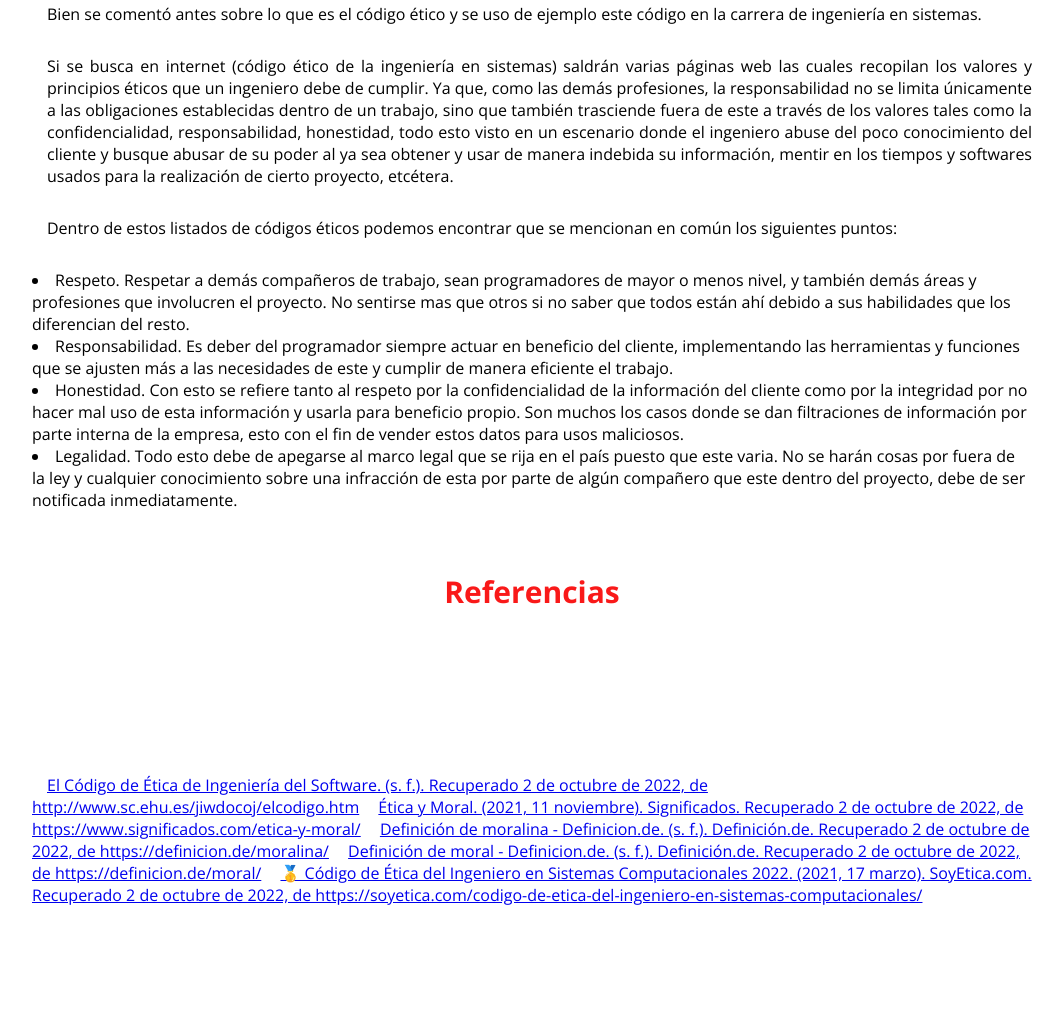
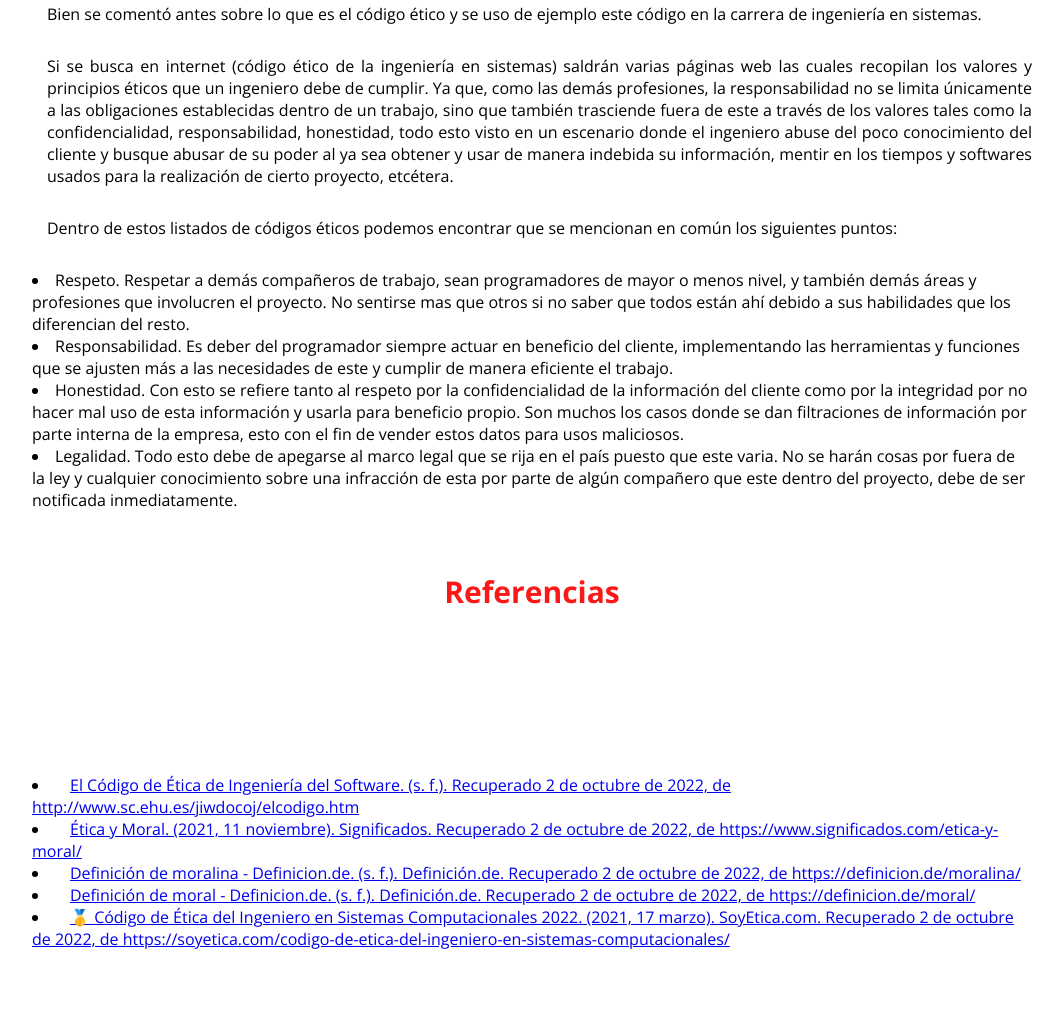
Before and after one commit to 12Antonio50/proyectmas, a plain HTML site: page index.html in a window 1280 px wide. Shown: the part 9347-10357 px from the top of the page, without its empty margins (108-1170 px from the left). Before the commit the page ends 10313 px from the top, so only its background shows below. Drawn offline with nearby package versions, Linux system fonts and the light colour scheme.

Commit message:
Update index.html

```diff
--- a/index.html
+++ b/index.html
@@ -348,11 +348,11 @@
     <h2 class="titulo">Referencias</h2>
     <div class="contenedor">
         <div class="contenedo-texto">
-            <a href="http://www.sc.ehu.es/jiwdocoj/elcodigo.htm">El Código de Ética de Ingeniería del Software. (s. f.). Recuperado 2 de octubre de 2022, de http://www.sc.ehu.es/jiwdocoj/elcodigo.htm</a>
-            <a href="https://www.significados.com/etica-y-moral/">Ética y Moral. (2021, 11 noviembre). Significados. Recuperado 2 de octubre de 2022, de https://www.significados.com/etica-y-moral/</a>
-            <a href="https://definicion.de/moralina/">Definición de moralina - Definicion.de. (s. f.). Definición.de. Recuperado 2 de octubre de 2022, de https://definicion.de/moralina/</a>
-            <a href="https://definicion.de/moral/">Definición de moral - Definicion.de. (s. f.). Definición.de. Recuperado 2 de octubre de 2022, de https://definicion.de/moral/</a>
-            <a href="https://soyetica.com/codigo-de-etica-del-ingeniero-en-sistemas-computacionales/">🥇 Código de Ética del Ingeniero en Sistemas Computacionales 2022. (2021, 17 marzo). SoyEtica.com. Recuperado 2 de octubre de 2022, de https://soyetica.com/codigo-de-etica-del-ingeniero-en-sistemas-computacionales/</a>
+            <li><a href="http://www.sc.ehu.es/jiwdocoj/elcodigo.htm">El Código de Ética de Ingeniería del Software. (s. f.). Recuperado 2 de octubre de 2022, de http://www.sc.ehu.es/jiwdocoj/elcodigo.htm</a>
+            <li><a href="https://www.significados.com/etica-y-moral/">Ética y Moral. (2021, 11 noviembre). Significados. Recuperado 2 de octubre de 2022, de https://www.significados.com/etica-y-moral/</a>
+            <li><a href="https://definicion.de/moralina/">Definición de moralina - Definicion.de. (s. f.). Definición.de. Recuperado 2 de octubre de 2022, de https://definicion.de/moralina/</a>
+            <li><a href="https://definicion.de/moral/">Definición de moral - Definicion.de. (s. f.). Definición.de. Recuperado 2 de octubre de 2022, de https://definicion.de/moral/</a>
+            <li><a href="https://soyetica.com/codigo-de-etica-del-ingeniero-en-sistemas-computacionales/">🥇 Código de Ética del Ingeniero en Sistemas Computacionales 2022. (2021, 17 marzo). SoyEtica.com. Recuperado 2 de octubre de 2022, de https://soyetica.com/codigo-de-etica-del-ingeniero-en-sistemas-computacionales/</a>
       </div>
         </div>
     </div>
```
